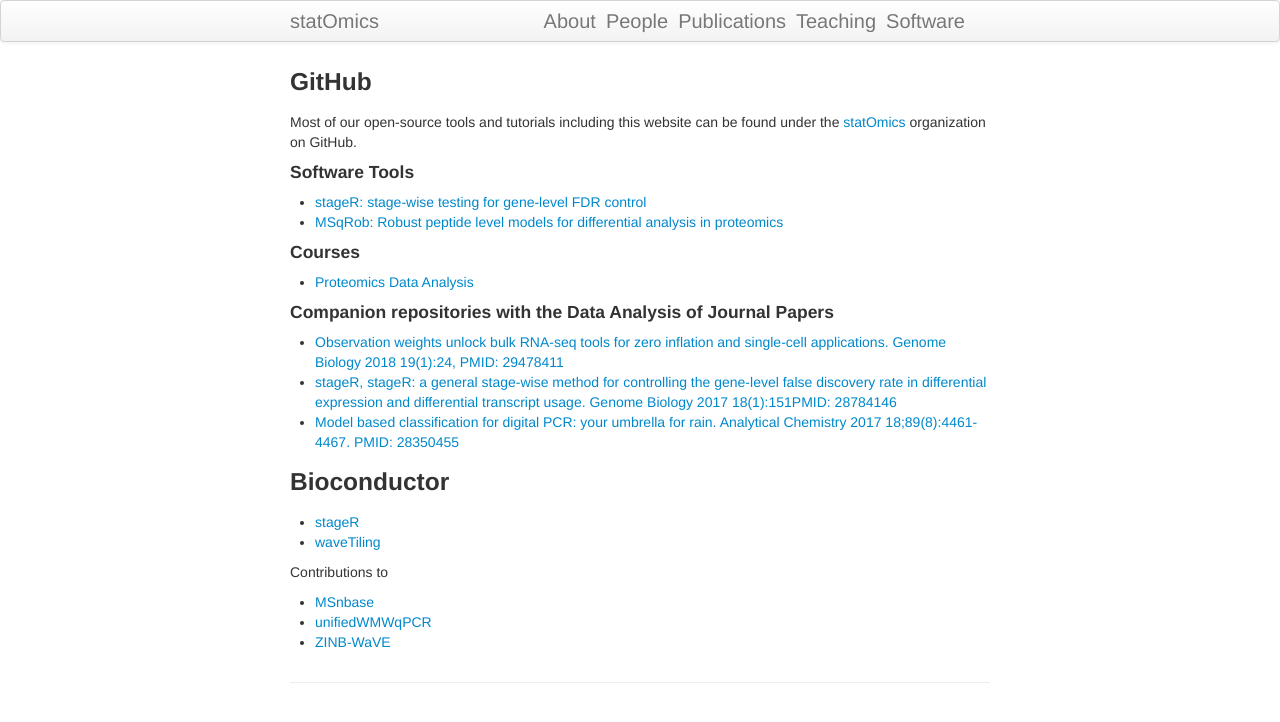
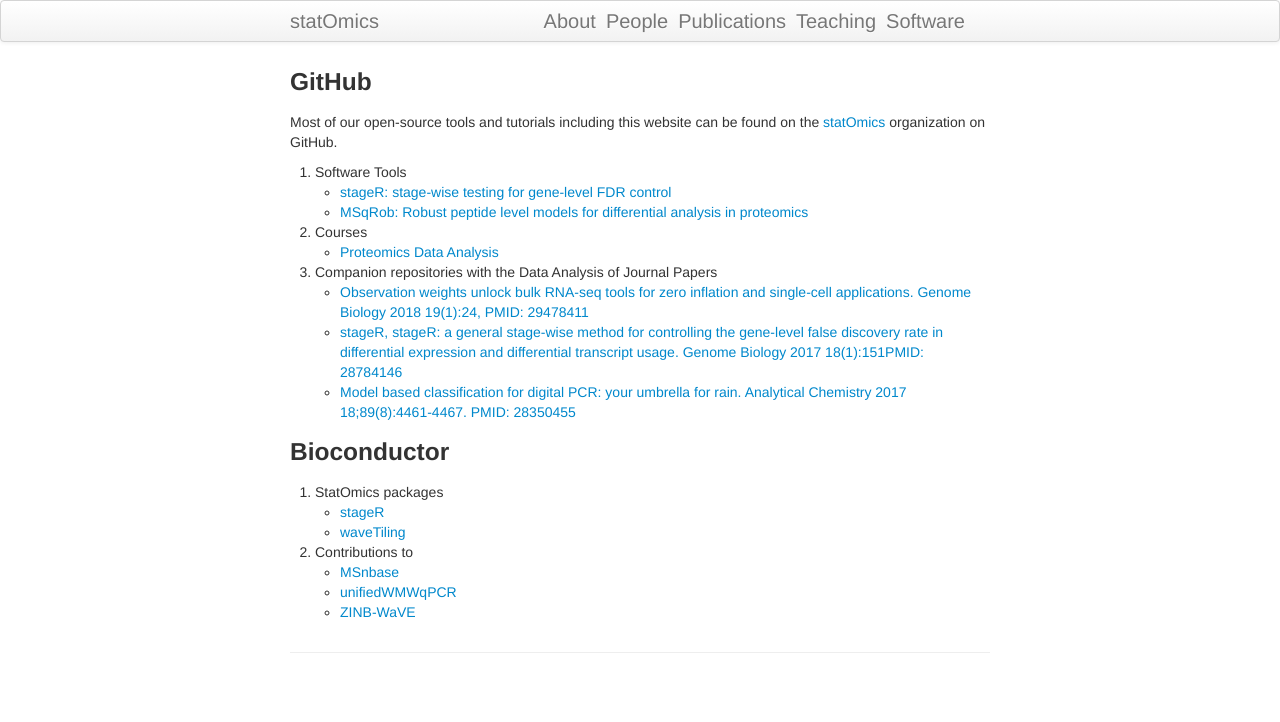
Before and after one commit to statOmics/statOmics.github.io, a Jekyll site: the page built from pages/software.md, in a window 1280 px wide. Shown: the top 722 px of the page. Built offline with Jekyll 4.4.1, drawn with Linux system fonts in a browser that asks for light colours.

Commit message:
software page

```diff
--- a/pages/software.md
+++ b/pages/software.md
@@ -5,30 +5,23 @@
 
 ### GitHub
 
-Most of our open-source tools and tutorials including this website can be found under the [statOmics](https://github.com/statOmics/) organization on GitHub.
+Most of our open-source tools and tutorials including this website can be found on the [statOmics](https://github.com/statOmics/) organization on GitHub.
 
-#### Software Tools
-
-- [stageR: stage-wise testing for gene-level FDR control](https://github.com/stageR)
-- [MSqRob: Robust peptide level models for differential analysis in proteomics](https://github.com/MSqRob)
-
-#### Courses
-
-- [Proteomics Data Analysis](https://github.com/pda)
-
-#### Companion repositories with the Data Analysis of Journal Papers
-
-- [Observation weights unlock bulk RNA-seq tools for zero inflation and single-cell applications. Genome Biology 2018 19(1):24, PMID: 29478411](https://github.com/statOmics/zinbwaveZinger)
-- [stageR, stageR: a general stage-wise method for controlling the gene-level false discovery rate in differential expression and differential transcript usage. Genome Biology 2017 18(1):151PMID: 28784146](https://github.com/statOmics/stageWiseTestingPaper)
-- [Model based classification for digital PCR: your umbrella for rain. Analytical Chemistry 2017 18;89(8):4461-4467. PMID: 28350455](https://github.com/statOmics/umbrella)
+1. Software Tools
+  - [stageR: stage-wise testing for gene-level FDR control](https://github.com/statOmics/stageR)
+  - [MSqRob: Robust peptide level models for differential analysis in proteomics](https://github.com/statOmics/MSqRob)
+2. Courses
+  - [Proteomics Data Analysis](https://github.com/statOmics/pda)
+3. Companion repositories with the Data Analysis of Journal Papers
+  - [Observation weights unlock bulk RNA-seq tools for zero inflation and single-cell applications. Genome Biology 2018 19(1):24, PMID: 29478411](https://github.com/statOmics/zinbwaveZinger)
+  - [stageR, stageR: a general stage-wise method for controlling the gene-level false discovery rate in differential expression and differential transcript usage. Genome Biology 2017 18(1):151PMID: 28784146](https://github.com/statOmics/stageWiseTestingPaper)
+  - [Model based classification for digital PCR: your umbrella for rain. Analytical Chemistry 2017 18;89(8):4461-4467. PMID: 28350455](https://github.com/statOmics/umbrella)
 
 ### Bioconductor
-
-- [stageR](https://bioconductor.org/packages/release/bioc/html/stageR.html)
-- [waveTiling](https://bioconductor.org/packages/release/bioc/html/waveTiling.html)
-
-Contributions to
-
-- [MSnbase](https://bioconductor.org/packages/release/bioc/html/MSnbase.html)
-- [unifiedWMWqPCR](https://bioconductor.org/packages/release/bioc/html/unifiedWMWqPCR.html)
-- [ZINB-WaVE](https://bioconductor.org/packages/release/bioc/html/zinbwave.html)
+1. StatOmics packages
+  - [stageR](https://bioconductor.org/packages/release/bioc/html/stageR.html)
+  - [waveTiling](https://bioconductor.org/packages/release/bioc/html/waveTiling.html)
+2. Contributions to
+  - [MSnbase](https://bioconductor.org/packages/release/bioc/html/MSnbase.html)
+  - [unifiedWMWqPCR](https://bioconductor.org/packages/release/bioc/html/unifiedWMWqPCR.html)
+  - [ZINB-WaVE](https://bioconductor.org/packages/release/bioc/html/zinbwave.html)
```
